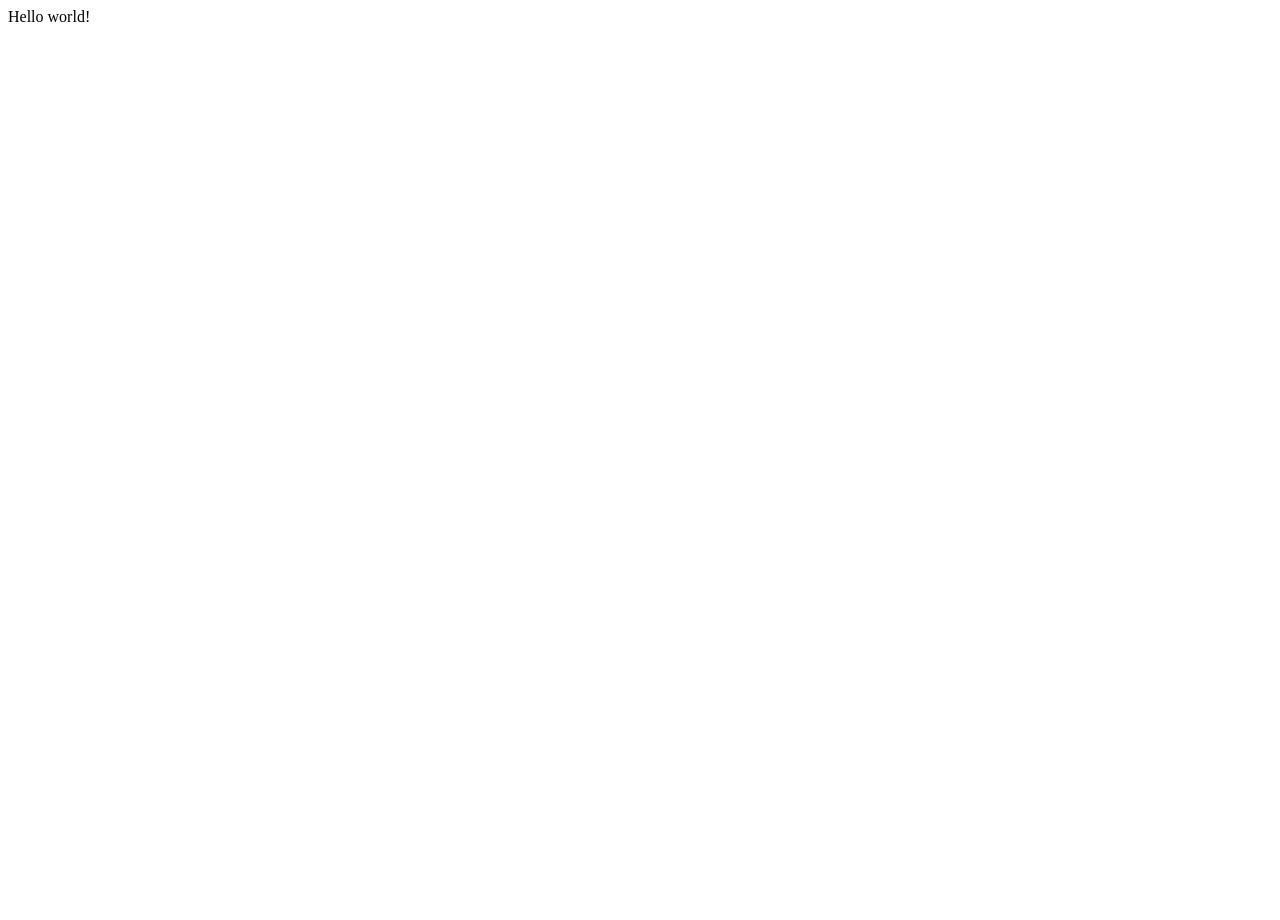
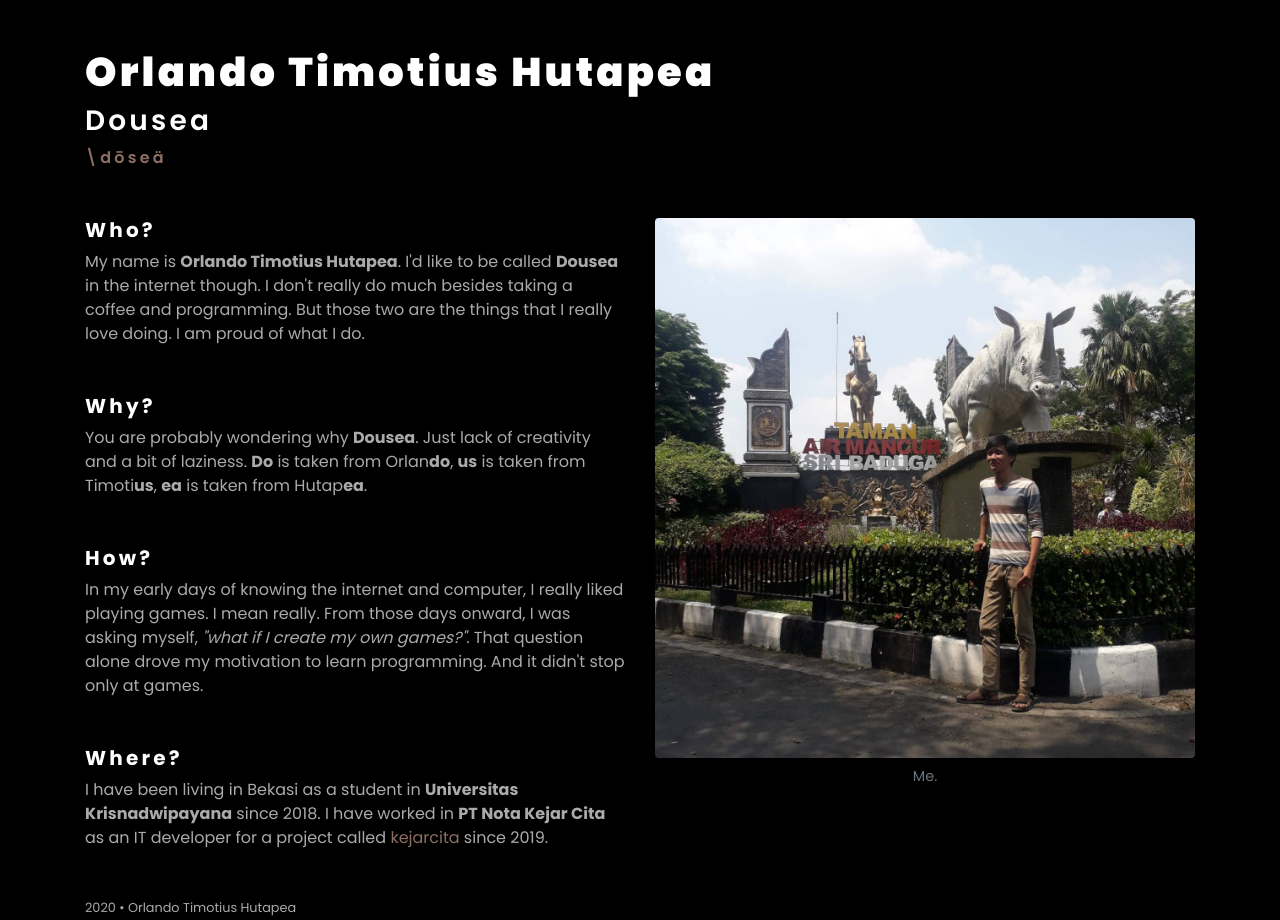
Before and after one commit to Dousea/dousea.github.io, a plain HTML site: page index.html in a window 1280 px wide. Before the commit the page ends 800 px from the top, so only its background shows below. Drawn offline with nearby package versions, Linux system fonts and the light colour scheme.

Commit message:
Version 1

```diff
--- a/index.html
+++ b/index.html
@@ -1 +1,130 @@
-Hello world!
+<!doctype html>
+<html lang="en">
+	<head>
+		<meta charset="utf-8">
+		<meta name="viewport" content="width=device-width, initial-scale=1, shrink-to-fit=no">
+
+		<link rel="stylesheet" href="https://stackpath.bootstrapcdn.com/bootstrap/4.5.2/css/bootstrap.min.css" integrity="sha384-JcKb8q3iqJ61gNV9KGb8thSsNjpSL0n8PARn9HuZOnIxN0hoP+VmmDGMN5t9UJ0Z" crossorigin="anonymous">
+		<link rel="stylesheet" href="https://fonts.googleapis.com/css2?family=Poppins:wght@100;200;300;400;500;600;700;800;900">
+
+    <title>Dousea • Orlando Timotius Hutapea</title>
+
+    <style>
+      body {
+        font-family: 'Poppins', serif;
+        background-color: black;
+        color: #aaa;
+        margin: 3rem;
+      }
+
+      h1, h2, h3, h4, h5, h6 {
+        color: #fff;
+      }
+
+      a {
+        color: #8d6e63;
+      }
+
+      a:hover {
+        color: #a1887f;
+        text-decoration: underline dotted;
+      }
+
+      #name, #username, #username-ipa {
+        letter-spacing: 0.2rem;
+      }
+
+      #name {
+        font-weight: 900;
+      }
+
+      #username, #username-ipa {
+        font-weight: 600;
+      }
+
+      #username {
+        font-size: 1.75rem;
+      }
+
+      .section-title {
+        font-size: 1.25rem;
+        font-weight: 700;
+        letter-spacing: 0.2rem;
+      }
+
+      .figure {
+        position: -webkit-sticky;
+        position: sticky;
+        top: 3rem;
+      }
+    </style>
+	</head>
+	<body>
+    <main class="container">
+      <header class="mb-5">
+        <h1 id="name">Orlando Timotius Hutapea</h1>
+        <h2 id="username">Dousea</h2>
+        <a href="#" id="username-ipa">\dōseä</a>
+        <audio id="username-ipa-audio" src="username-ipa.mp3"></audio>
+      </header>
+      <div class="row">
+        <div class="col-lg-6">
+          <section class="mb-5">
+            <h1 class="section-title">Who?</h1>
+            <p>
+              My name is <strong>Orlando Timotius Hutapea</strong>.
+              I'd like to be called <strong>Dousea</strong> in the internet though.
+              I don't really do much besides taking a coffee and programming.
+              But those two are the things that I really love doing.
+              I am proud of what I do.
+            </p>
+          </section>
+          <section class="mb-5">
+            <h1 class="section-title">Why?</h1>
+            <p>
+              You are probably wondering why <strong>Dousea</strong>.
+              Just lack of creativity and a bit of laziness.
+              <strong>Do</strong> is taken from Orlan<strong>do</strong>,
+              <strong>us</strong> is taken from Timoti<strong>us</strong>,
+              <strong>ea</strong> is taken from Hutap<strong>ea</strong>.
+            </p>
+          </section>
+          <section class="mb-5">
+            <h1 class="section-title">How?</h1>
+            <p>
+              In my early days of knowing the internet and computer, I really liked playing games.
+              I mean really. From those days onward, I was asking myself,
+              <em>"what if I create my own games?"</em>.
+              That question alone drove my motivation to learn programming. And it didn't stop only
+              at games.
+            </p>
+          </section>
+          <section class="mb-5">
+            <h1 class="section-title">Where?</h1>
+            <p>
+              I have been living in Bekasi as a student in <strong>Universitas Krisnadwipayana</strong>
+              since 2018. I have worked in <strong>PT Nota Kejar Cita</strong>
+              as an IT developer for a project called <a href="https://kejarcita.id/" target="_blank">kejarcita</a> since
+              2019.
+            </p>
+          </section>
+        </div>
+        <div class="col-lg-6 order-first order-lg-last">
+          <figure class="figure mb-5 mb-lg-0">
+            <img src="figure.jpg" class="figure-img img-fluid rounded" alt="Orlando Timotius Hutapea">
+            <figcaption class="d-none d-lg-block figure-caption text-lg-center">Me.</figcaption>
+          </figure>
+        </div>
+      </div>
+      <footer class="small">
+        2020 &#8226; Orlando Timotius Hutapea
+      </footer>
+    </main>
+    <script type="text/javascript">
+      document.getElementById('username-ipa').addEventListener('click', function() {
+        var sound = document.getElementById('username-ipa-audio')
+        sound.play()
+      })
+    </script>
+  </body>
+</html>
```
Also changed, not shown: figure.jpg (added), 1 other file.
